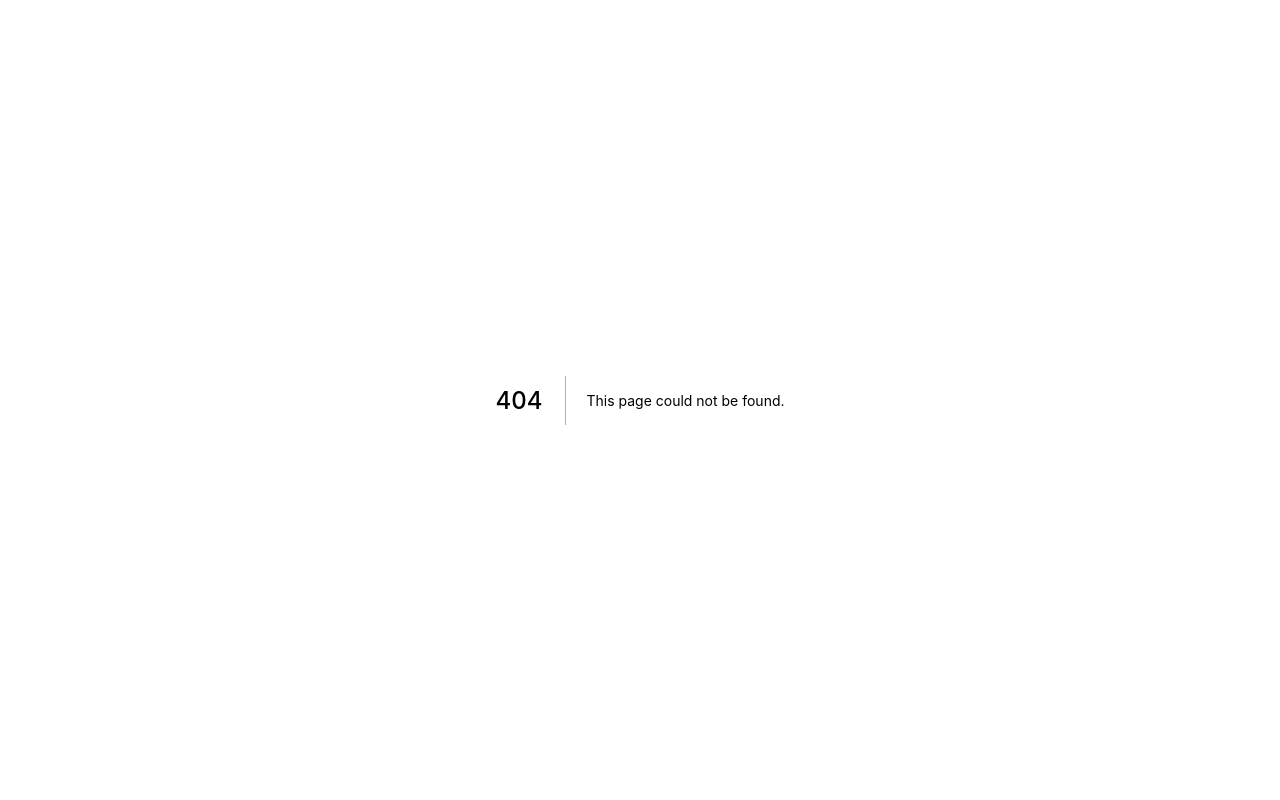
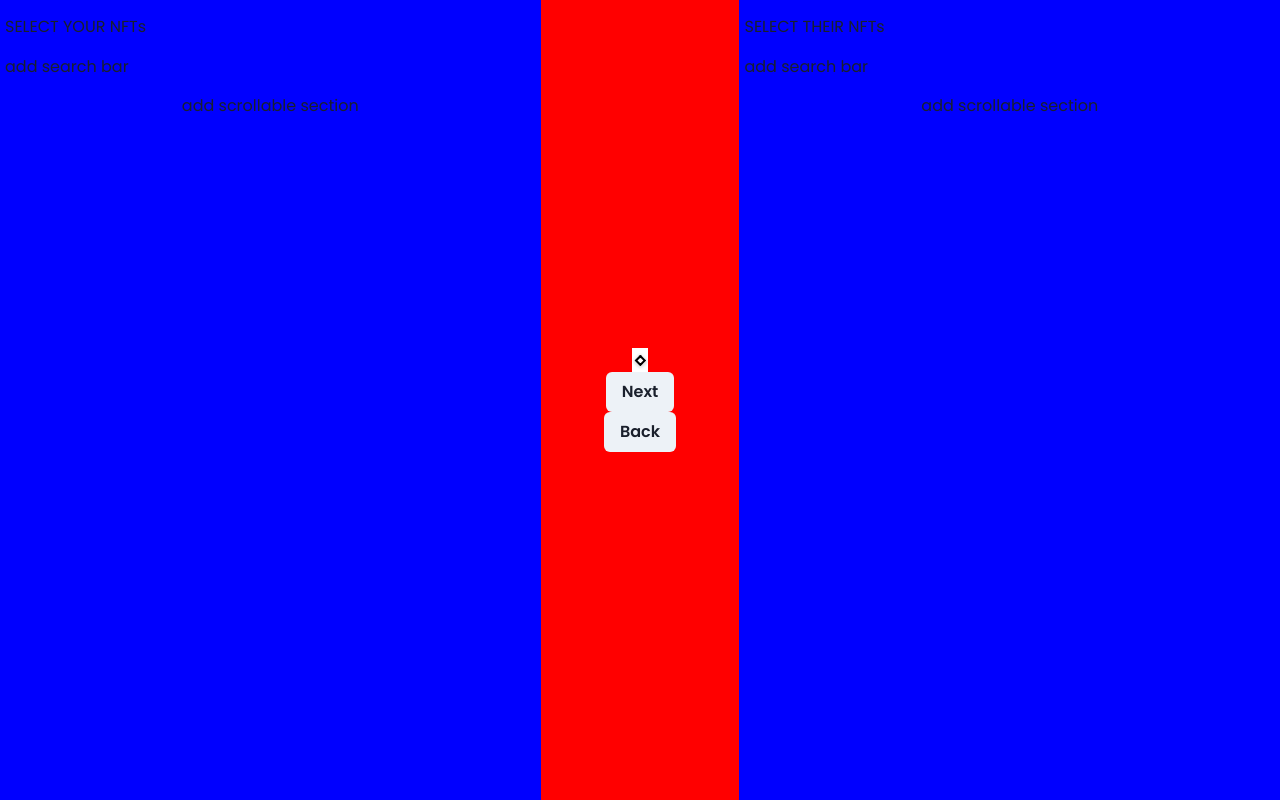
Before and after one commit to marcuspang/wentoken, a Next.js app: page /trade in a window 1280 px wide. Before the commit this address had no page. Built offline with nearby package versions, Linux system fonts and the light colour scheme; what react-moralis would draw is missing.

Commit message:
layout for trading page

```diff
--- /dev/null
+++ b/src/pages/trade/index.js
@@ -0,0 +1,39 @@
+import { Box, VStack, Flex, Container, Button, Center } from '@chakra-ui/react';
+import LogoIcon from '../../components/Layout/LogoIcon'
+// import Card from '../../components/Trade/Card'
+
+const TradePage = () => (
+  <Container maxW='container.xl' p='0'>
+    <Flex h='100vh' justifyContent='space-between' alignItems='stretch'>
+        <Box h='100%' flex='4' bg='blue' p='15px 5px 5px 5px'>
+            <Flex h='100%' justifyContent='flex-start' alignItems='center' flexDirection='column' gap='2%'>
+                <Box alignSelf='flex-start'>SELECT YOUR NFTs</Box>
+                <Box w='100%'>add search bar</Box>
+                <Box flexGrow='1'>add scrollable section</Box>
+            </Flex>
+        </Box>
+        <Box  flex='1.5' bg='red'>
+            <Flex h='100vh' flexDirection='column' justifyContent='center' alignItems='center'>
+                <Box alignSelf='center' bg='white'>
+                    <LogoIcon/>
+                </Box>
+                <Box alignSelf='center'>
+                    <Button>Next</Button>
+                </Box>
+                <Box alignSelf='center'>
+                    <Button>Back</Button>
+                </Box>
+            </Flex>
+        </Box>
+        <Box h='100%' flex='4' bg='blue' p='15px 5px 5px 5px'>
+            <Flex h='100%' justifyContent='flex-start' alignItems='center' flexDirection='column' gap='2%'>
+                <Box alignSelf='flex-start'>SELECT THEIR NFTs</Box>
+                <Box w='100%'>add search bar</Box>
+                <Box flexGrow='1'>add scrollable section</Box>
+            </Flex>
+        </Box>
+    </Flex>
+    </Container>
+);
+
+export default TradePage
```
